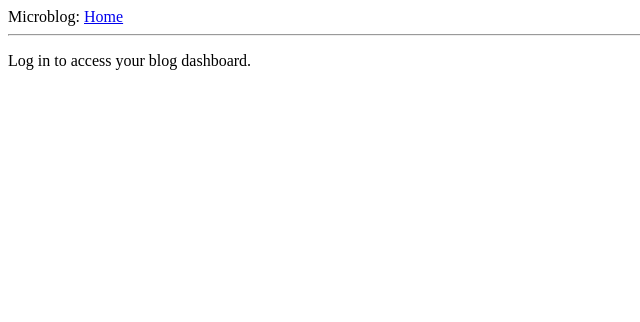
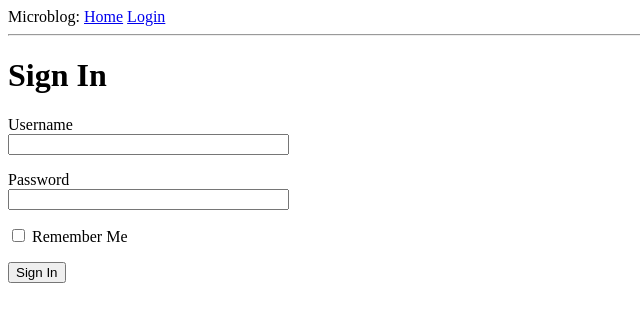
Before and after one commit to Angelles/personal-projects, a Flask app: template python/miniblog/app/templates/login.html in a window 1280 px wide. Shown: the top 322 px of the page, without its empty margins (0-640 px from the left). Run offline with Flask 3, Linux system fonts and the light colour scheme; the template is opened without the code that fills it: values that come from a table or form of the project are taken from there, others are empty.

Commit message:
Add changes to login page and base template.

```diff
--- a/python/miniblog/app/routes.py
+++ b/python/miniblog/app/routes.py
@@ -1,5 +1,6 @@
-from flask import render_template
+from flask import render_template, flash, redirect
 from app import app
+from app.forms import LoginForm
 
 
 @app.route('/')
@@ -17,3 +18,12 @@ def index():
         }
     ]
     return render_template('index.html', title='Home', user=user, posts=posts)
+
+@app.route('/login', methods=['GET', 'POST'])
+def login():
+    form = LoginForm()
+    if form.validate_on_submit():
+        flash('Login requested for user {}, remember_me={}'.format(
+            form.username.data, form.remember_me.data))
+        return redirect('/index')
+    return render_template('login.html', title='Sign In', form=form)
--- a/python/miniblog/app/templates/base.html
+++ b/python/miniblog/app/templates/base.html
@@ -9,8 +9,19 @@
     {% endif %}
 </head>
 <body>
-    <div>Microblog: <a href="/index">Home</a></div>
+    <div>Microblog:
+        <a href="/index">Home</a>
+        <a href="/login">Login</a></div>
         <hr>
+    {% with messages = get_flashed_messages() %} <!--form submission-->
+    {% if messages %}
+    <ui>
+        {% for message in messages %}
+        <li>{{ message }}</li>
+        {% endfor %}
+    </ui>
+    {% endif %}
+    {% endwith %}
         {% block content %}{% endblock %}
 </body>
 </html>
--- a/python/miniblog/app/templates/login.html
+++ b/python/miniblog/app/templates/login.html
@@ -1,5 +1,18 @@
 {% extends "base.html" %}
 
 {% block content %}
-    <p>Log in to access your blog dashboard.</p>
+    <h1>Sign In</h1>
+    <form action="" method="post" novalidate>
+        {{ form.hidden_tag() }}
+        <p>
+            {{ form.username.label }}<br>
+            {{ form.username(size=32) }}
+        </p>
+        <p>
+            {{ form.password.label }}<br>
+            {{ form.password(size=32) }}
+        </p>
+        <p>{{ form.remember_me() }} {{ form.remember_me.label }}</p>
+        <p>{{ form.submit() }}</p>
+    </form>
 {% endblock %}
```
